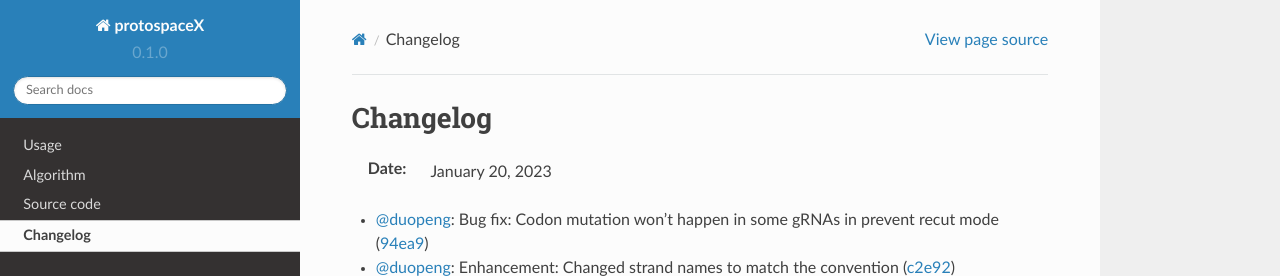
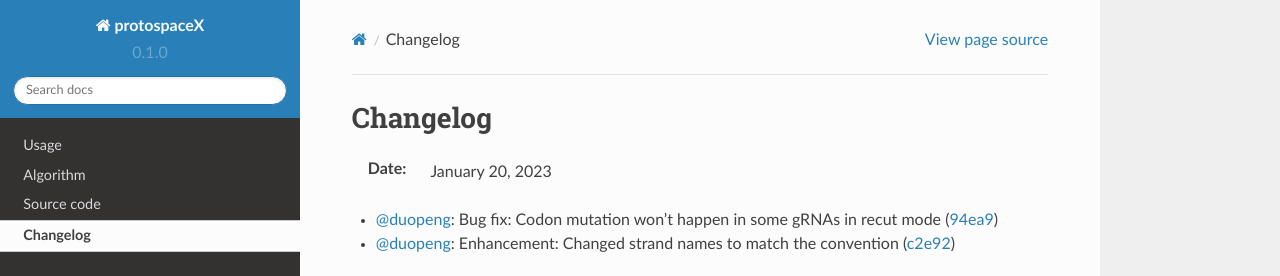
Before and after one commit to duopeng/protoSpaceJAM-readthedocs, a Sphinx documentation site: the page built from docs/source/changelog.rst, in a window 1280 px wide, cut to the strip 0-276 px from the top of the page. Built offline with Sphinx 7.4.7 and the Read the Docs theme 2.0.0, drawn with Linux system fonts in a browser that asks for light colours.

Commit message:
Update changelog.rst

```diff
--- a/docs/source/changelog.rst
+++ b/docs/source/changelog.rst
@@ -3,7 +3,7 @@
 
 :Date: January 20, 2023
 
-* `@duopeng <https://github.com/duopeng>`__: Bug fix: Codon mutation won't happen in some gRNAs in prevent recut mode (`94ea9 <https://github.com/czbiohub/protospaceX/commit/3662c9a9b02e958fd3d6f8a94625470b07b94ea9>`__)
+* `@duopeng <https://github.com/duopeng>`__: Bug fix: Codon mutation won't happen in some gRNAs in recut mode (`94ea9 <https://github.com/czbiohub/protospaceX/commit/3662c9a9b02e958fd3d6f8a94625470b07b94ea9>`__)
 * `@duopeng <https://github.com/duopeng>`__: Enhancement: Changed strand names to match the convention (`c2e92 <https://github.com/czbiohub/protospaceX/commit/1b7c70cf2eb6ca6ae8f4783b9337d86a5c7c2e92>`__)
 
 .. autosummary::
```
